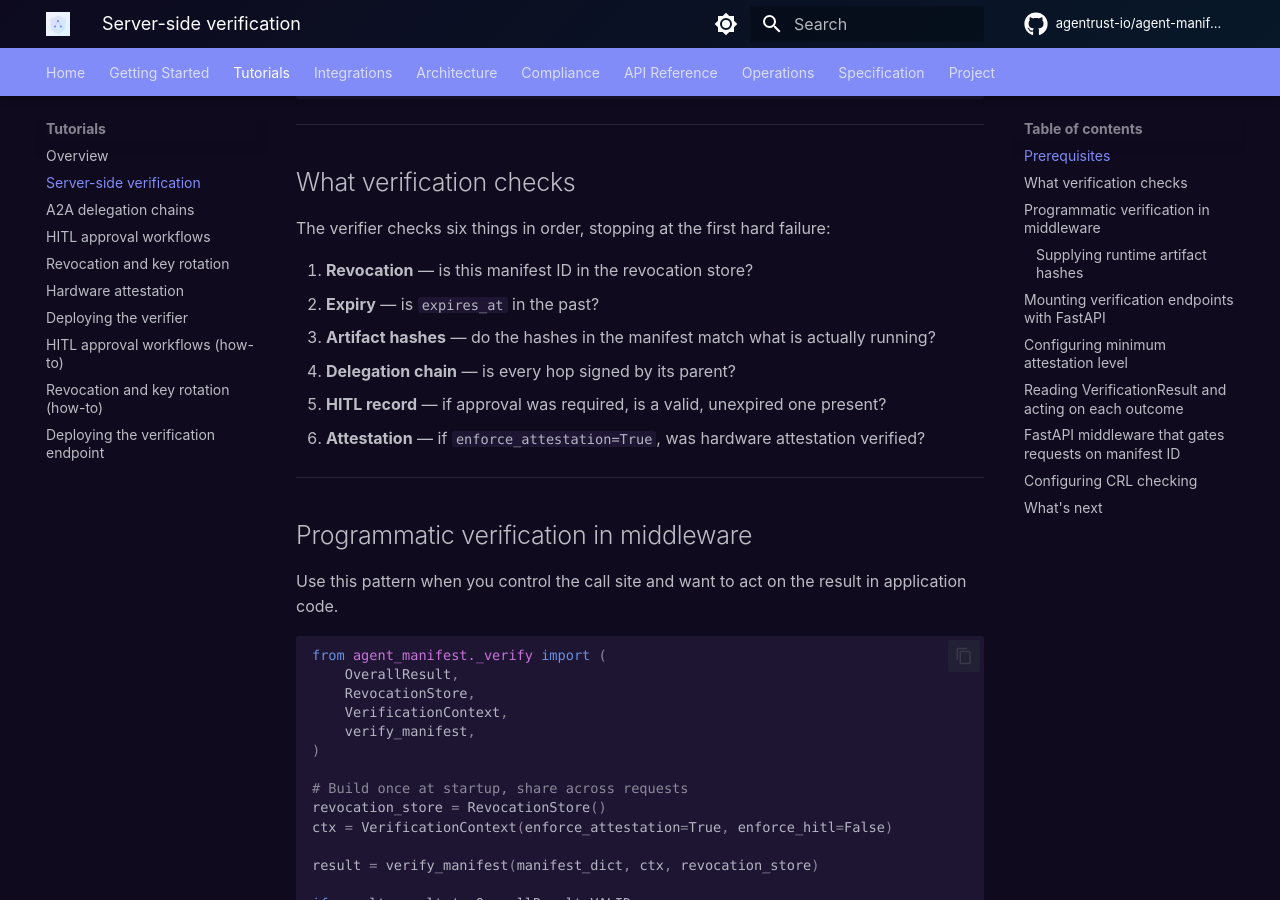
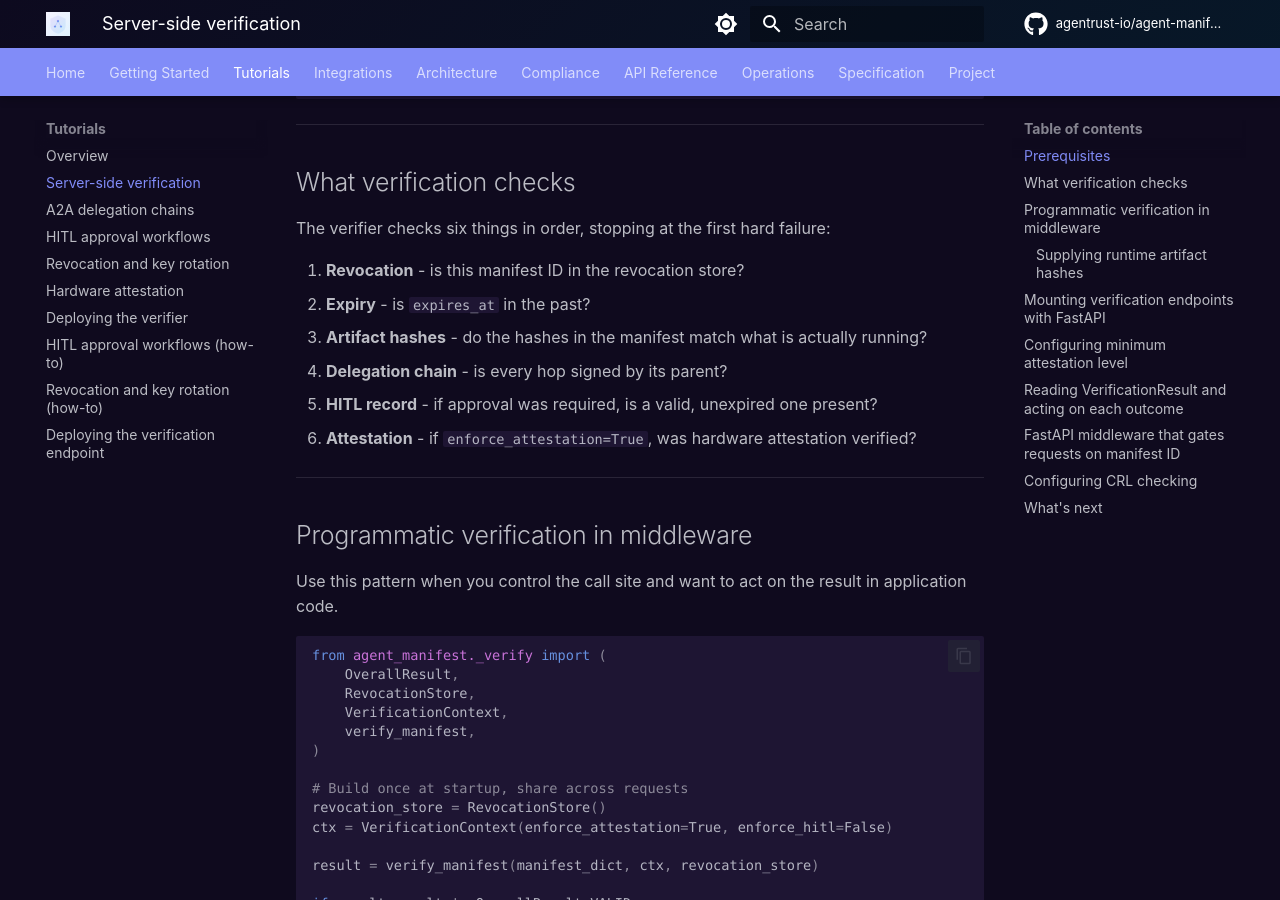
Before and after one commit to agentrust-io/agent-manifest, an MkDocs documentation site: the page built from docs/tutorials/server-side-verification.md, in a window 1280 px wide and 900 px high, scrolled down 553 px. Built offline with MkDocs 1.6.1 and Material for MkDocs 9.7.7, drawn with Linux system fonts in a browser that asks for light colours; some web fonts are replaced; comment, search, counter and statistics services are not loaded; some of the changed text lies outside the part shown.

Commit message:
docs: remove em dashes

```diff
--- a/docs/tutorials/server-side-verification.md
+++ b/docs/tutorials/server-side-verification.md
@@ -20,12 +20,12 @@ pip install "agent-manifest[server]"
 
 The verifier checks six things in order, stopping at the first hard failure:
 
-1. **Revocation** — is this manifest ID in the revocation store?
-2. **Expiry** — is `expires_at` in the past?
-3. **Artifact hashes** — do the hashes in the manifest match what is actually running?
-4. **Delegation chain** — is every hop signed by its parent?
-5. **HITL record** — if approval was required, is a valid, unexpired one present?
-6. **Attestation** — if `enforce_attestation=True`, was hardware attestation verified?
+1. **Revocation**  -  is this manifest ID in the revocation store?
+2. **Expiry**  -  is `expires_at` in the past?
+3. **Artifact hashes**  -  do the hashes in the manifest match what is actually running?
+4. **Delegation chain**  -  is every hop signed by its parent?
+5. **HITL record**  -  if approval was required, is a valid, unexpired one present?
+6. **Attestation**  -  if `enforce_attestation=True`, was hardware attestation verified?
 
 ---
 
@@ -246,6 +246,6 @@ for rec in crl.all_records():
 
 ## What's next
 
-- [Tutorial: A2A delegation chains](delegation-chains.md) — verify multi-hop delegation manifests
-- [Tutorial: Revocation and key rotation](revocation-and-key-rotation.md) — revoke a manifest and update the CRL
-- [Tutorial: Deploying the verification endpoint](deploying-the-verification-endpoint.md) — containerise and run in production
+- [Tutorial: A2A delegation chains](delegation-chains.md)  -  verify multi-hop delegation manifests
+- [Tutorial: Revocation and key rotation](revocation-and-key-rotation.md)  -  revoke a manifest and update the CRL
+- [Tutorial: Deploying the verification endpoint](deploying-the-verification-endpoint.md)  -  containerise and run in production
```
